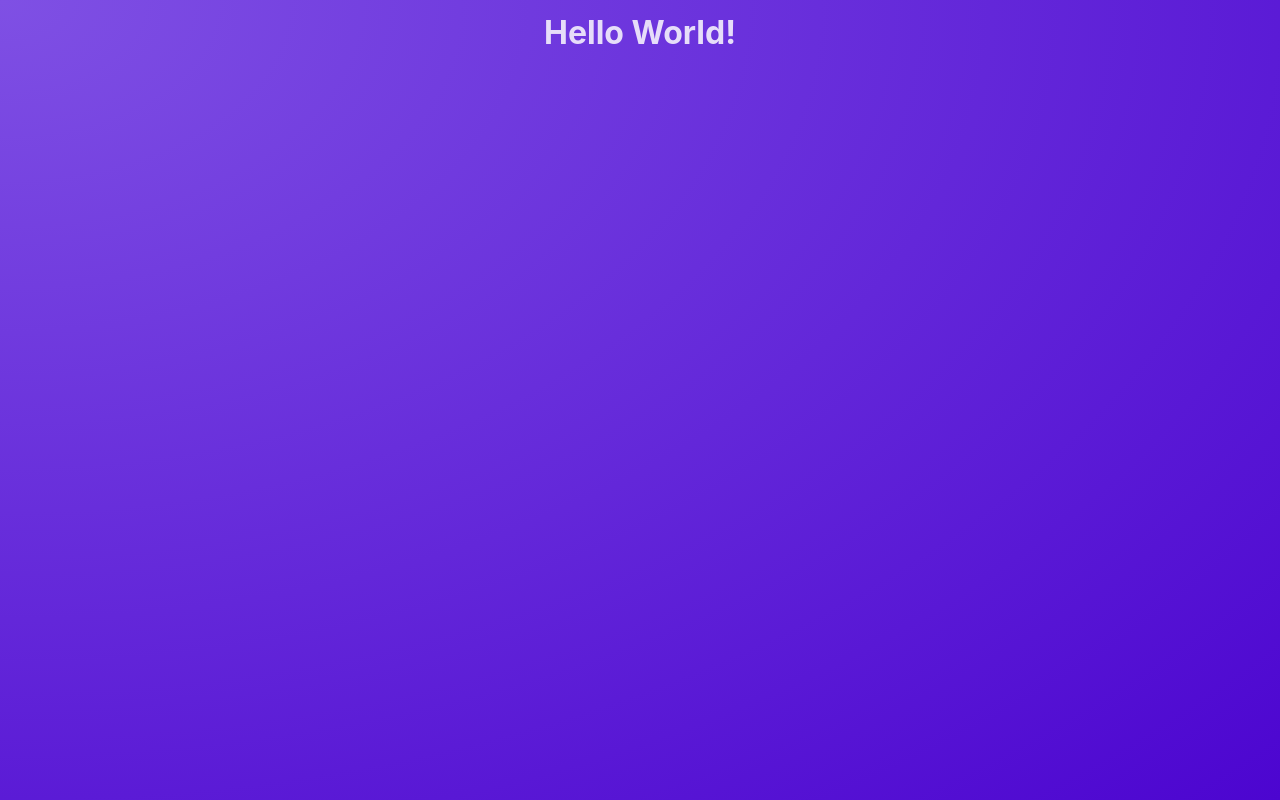
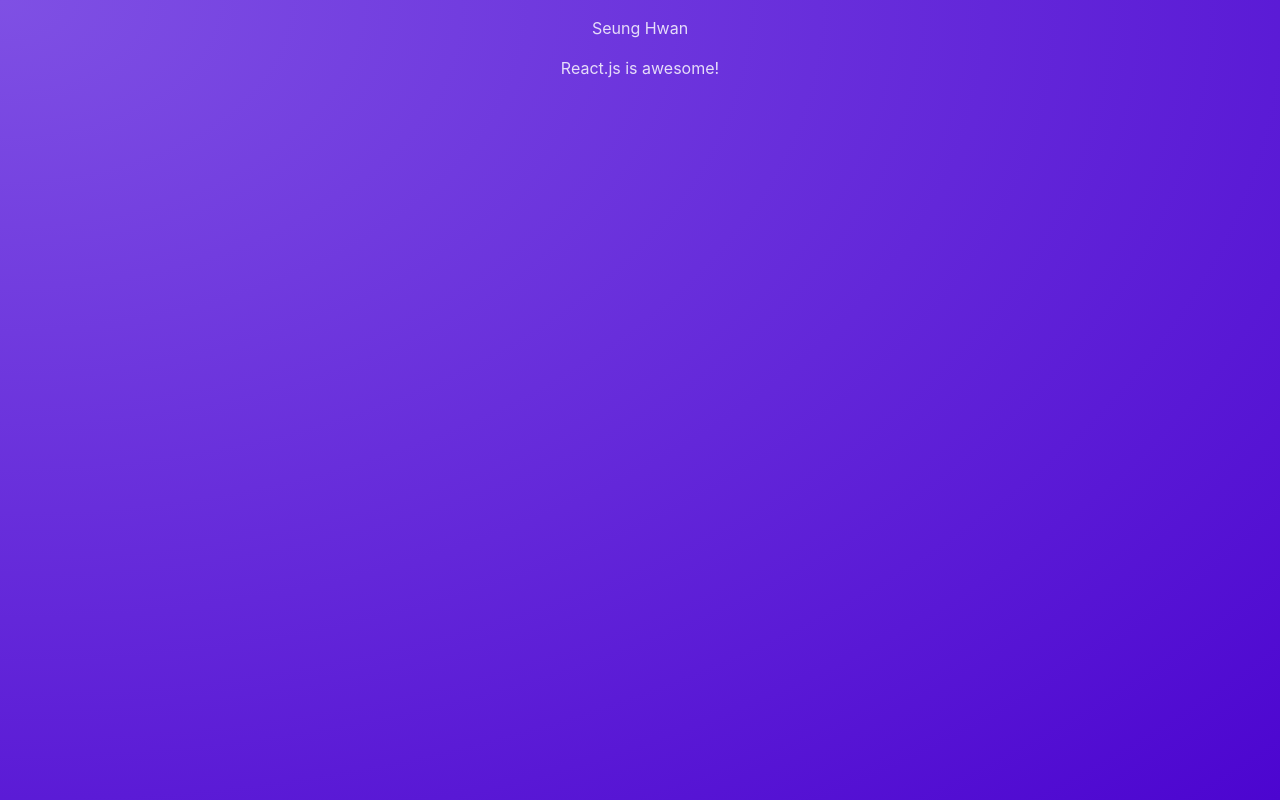
Before and after one commit to HwanKR/NextJS-udemy-study, a React (Vite) app in the folder starting-project/: page / in a window 1280 px wide. Built offline with nearby package versions, Linux system fonts and the light colour scheme.

Commit message:
Section 2-19 complete

```diff
--- a/starting-project/src/App.jsx
+++ b/starting-project/src/App.jsx
@@ -1,5 +1,7 @@
+import Post from './components/Post';
+
 function App() {
-  return <h1>Hello World!</h1>;
+  return <Post />;
 }
 
 export default App;
--- /dev/null
+++ b/starting-project/src/components/Post.jsx
@@ -0,0 +1,10 @@
+function Post() {
+  return (
+    <div>
+      <p>Seung Hwan</p>
+      <p> React.js is awesome!</p>
+    </div>
+  );
+}
+
+export default Post;
```
